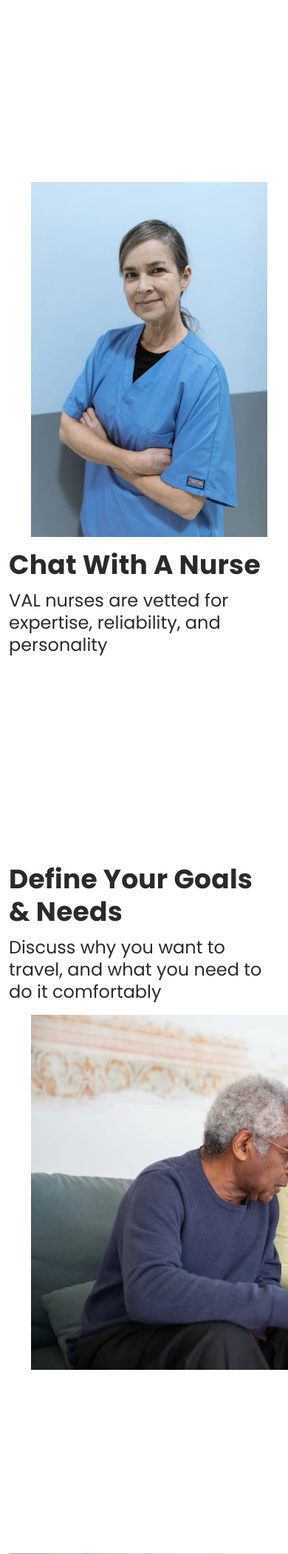
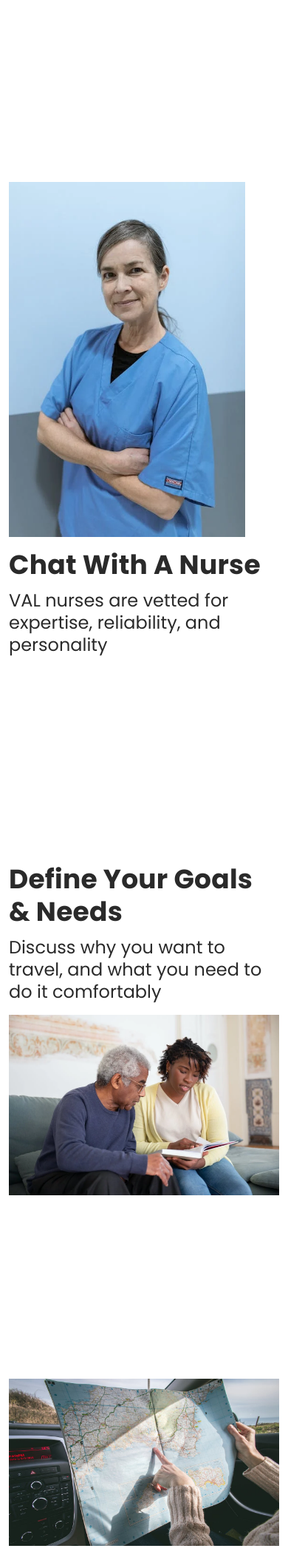
Before and after one commit to SabianF/VAL-landing-page, a PHP site: page / in a window 390 px wide. Shown: the part 1540-3641 px from the top of the page at 74% size. Run offline with PHP 8.4, Linux system fonts and the light colour scheme.

Commit message:
fix: image spacing

```diff
--- a/assets/css/templatemo-onix-digital.css
+++ b/assets/css/templatemo-onix-digital.css
@@ -1100,7 +1100,9 @@ About
 
 .about-us img {
   max-height: 480px;
+  max-width: 100%;
   width: auto;
+  height: auto;
 }
 
 .about-us ul, ol {
@@ -1126,6 +1128,15 @@ About
 
 .about-us .right-image {
   margin-left: 30px;
+}
+
+@media (max-width: 797px) {
+  .about-us .left-image {
+    margin: 0;
+  }
+  .about-us .right-image {
+    margin: 0;
+  }
 }
 
 .about-us .section-heading h2 {
```
